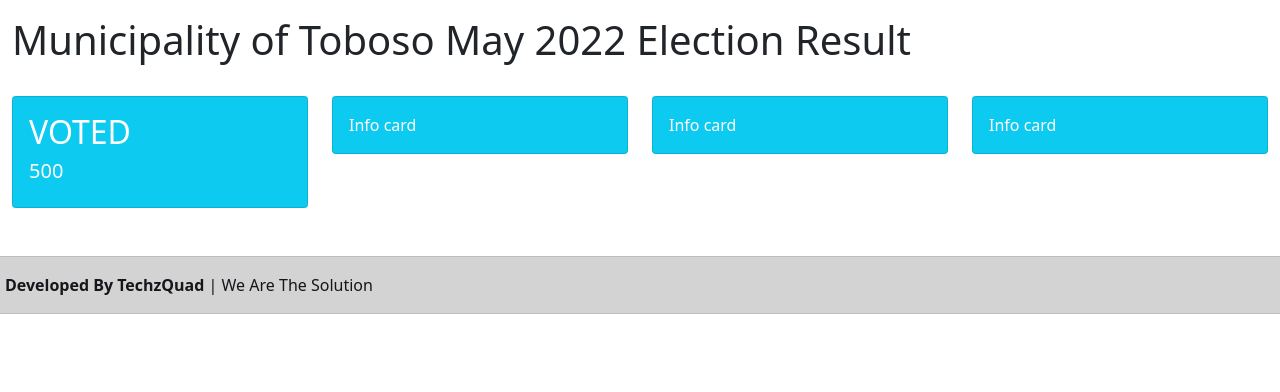
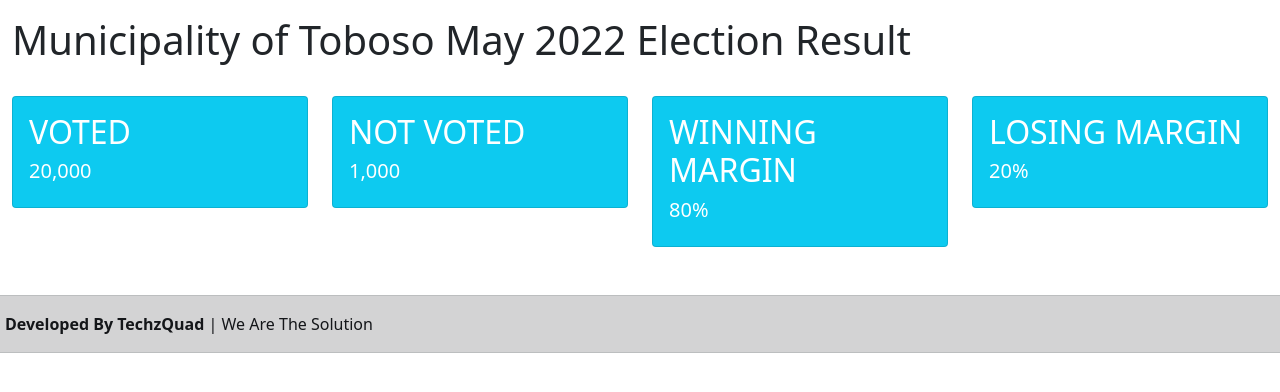
Before and after one commit to TechzQuad/Team-Asenso, a PHP site: page / in a window 1280 px wide. Shown: the part 56-448 px from the top of the page. Run offline with PHP 8.4, Linux system fonts and the light colour scheme.

Commit message:
Update index.php

```diff
--- a/index.php
+++ b/index.php
@@ -13,22 +13,22 @@
 <div class="row">
     <div class="col-sm-3">
     <div class="card bg-info text-white">
-        <div class="card-body"><h2>VOTED</h2><h5>500</h5></div>
+        <div class="card-body"><h2>VOTED</h2><h5>20,000</h5></div>
         </div>
     </div>
     <div class="col-sm-3">
     <div class="card bg-info text-white">
-        <div class="card-body">Info card</div>
+        <div class="card-body"><h2>NOT VOTED</h2><h5>1,000</h5></div>
         </div>
     </div>
     <div class="col-sm-3">
     <div class="card bg-info text-white">
-        <div class="card-body">Info card</div>
+        <div class="card-body"><h2>WINNING MARGIN</h2><h5>80%</h5></div>
         </div>
     </div>
     <div class="col-sm-3">
     <div class="card bg-info text-white">
-        <div class="card-body">Info card</div>
+        <div class="card-body"><h2>LOSING MARGIN</h2><h5>20%</h5></div>
         </div>
     </div>
   </div>
```
